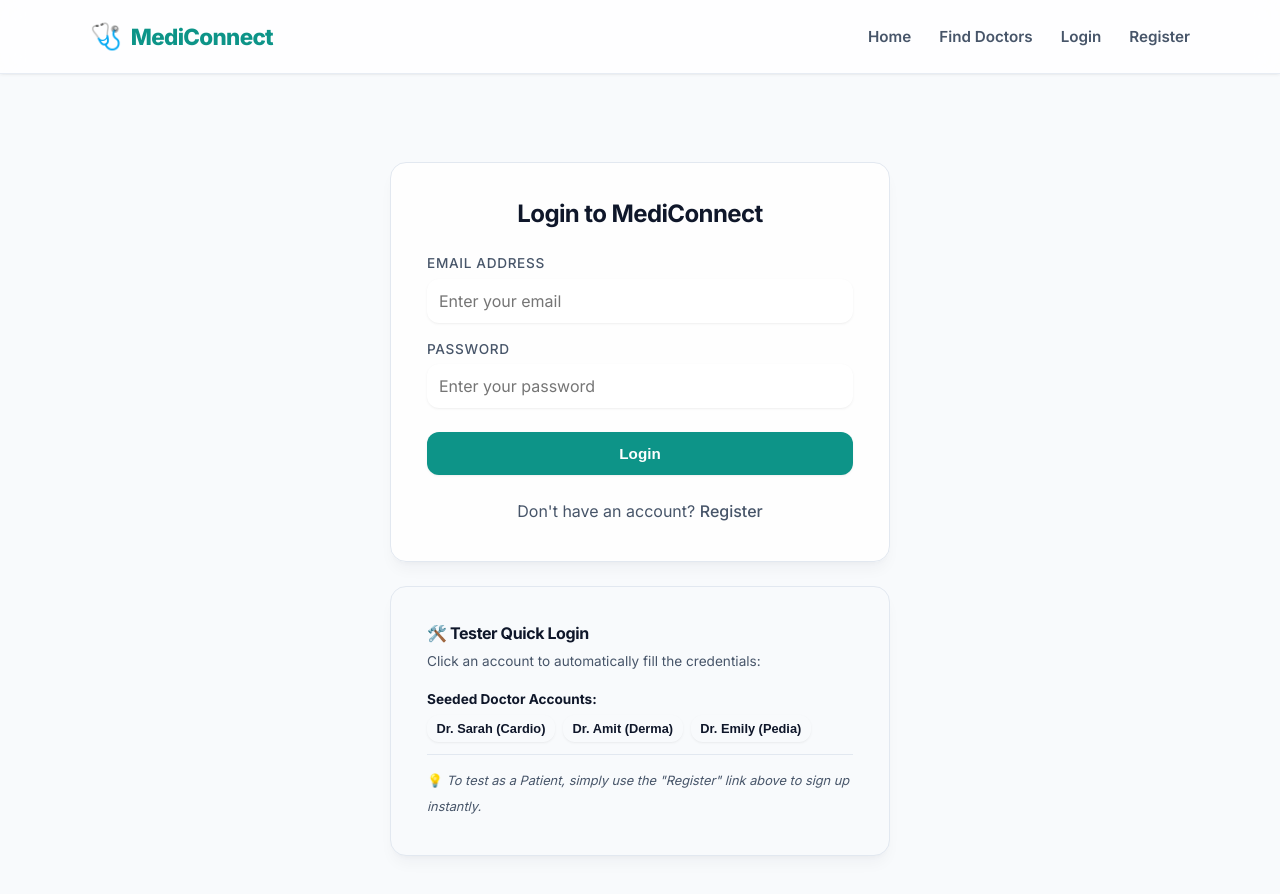
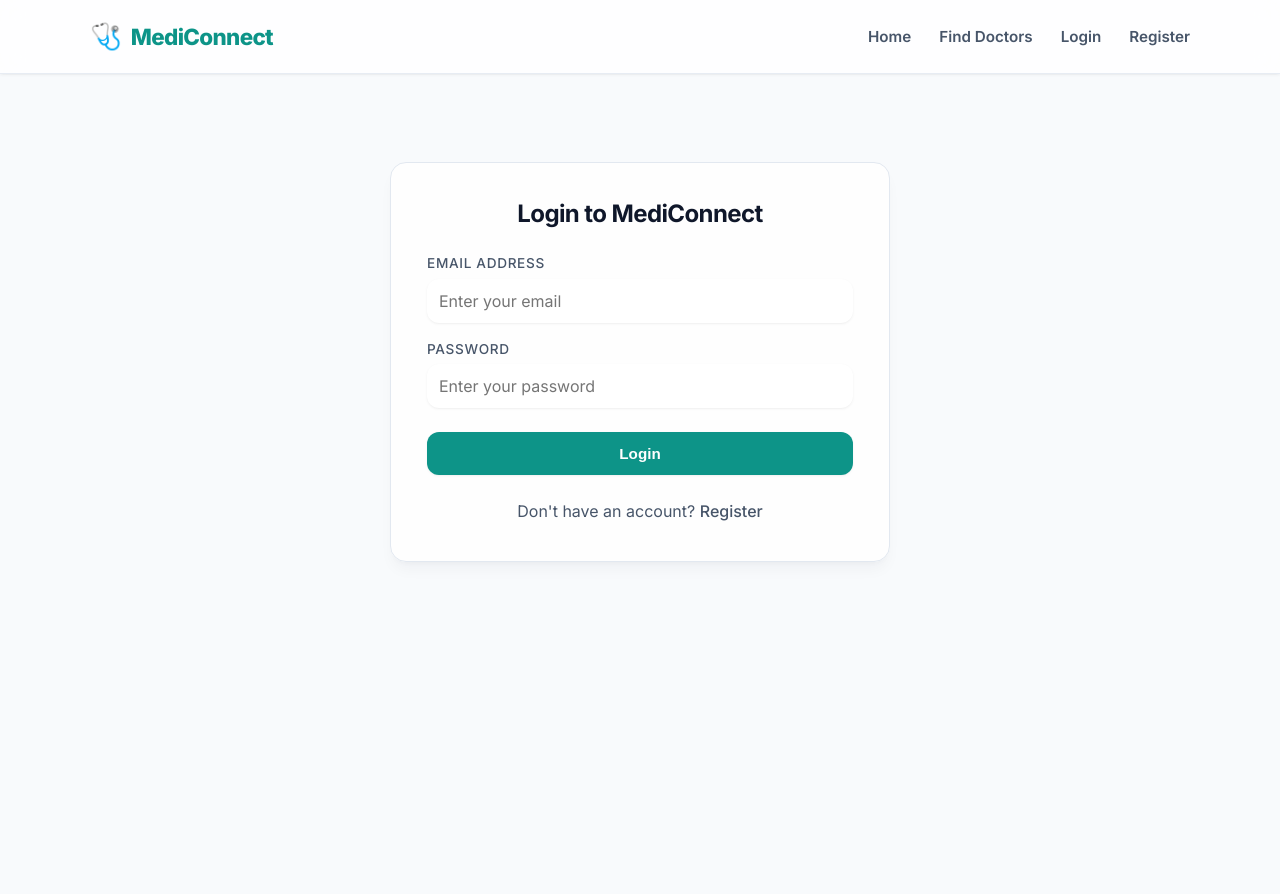
Before and after one commit to Hetvi-Rupapara/Mediconnect, a React (Vite) app in the folder client/: page /login in a window 1280 px wide. Shown: the top 894 px of the page. After the commit the page ends 800 px from the top, so only its background shows below. Built offline with nearby package versions, Linux system fonts and the light colour scheme.

Commit message:
Remove Tester Quick Login card from login view

```diff
--- a/client/src/pages/Login.jsx
+++ b/client/src/pages/Login.jsx
@@ -121,54 +121,6 @@ function Login() {
           Don't have an account? <Link to="/register" style={{ color: 'var(--primary-color)', fontWeight: '500', textDecoration: 'none' }}>Register</Link>
         </p>
       </div>
-
-      {/* Quick Tester Login Helper */}
-      <div className="card" style={{ maxWidth: '500px', margin: '1.5rem auto 3rem auto', background: '#f8fafc', borderColor: '#e2e8f0' }}>
-        <h4 style={{ color: 'var(--text-primary)', marginBottom: '0.5rem', display: 'flex', alignItems: 'center', gap: '0.5rem' }}>
-          🛠️ Tester Quick Login
-        </h4>
-        <p style={{ fontSize: '0.85rem', color: 'var(--text-secondary)', marginBottom: '1rem' }}>
-          Click an account to automatically fill the credentials:
-        </p>
-
-        <div style={{ display: 'grid', gap: '0.75rem' }}>
-          <div>
-            <strong style={{ fontSize: '0.85rem', display: 'block', marginBottom: '0.25rem', color: 'var(--text-primary)' }}>Seeded Doctor Accounts:</strong>
-            <div style={{ display: 'flex', flexWrap: 'wrap', gap: '0.5rem' }}>
-              <button
-                type="button"
-                className="btn"
-                style={{ fontSize: '0.8rem', padding: '0.4rem 0.6rem', border: '1px solid var(--primary-color)', background: 'transparent', color: 'var(--primary-color)', cursor: 'pointer' }}
-                onClick={() => setFormData({ email: 'sarah.jenkins@mediconnect.com', password: 'doctorpassword123' })}
-              >
-                Dr. Sarah (Cardio)
-              </button>
-              <button
-                type="button"
-                className="btn"
-                style={{ fontSize: '0.8rem', padding: '0.4rem 0.6rem', border: '1px solid var(--primary-color)', background: 'transparent', color: 'var(--primary-color)', cursor: 'pointer' }}
-                onClick={() => setFormData({ email: 'amit.patel@mediconnect.com', password: 'doctorpassword123' })}
-              >
-                Dr. Amit (Derma)
-              </button>
-              <button
-                type="button"
-                className="btn"
-                style={{ fontSize: '0.8rem', padding: '0.4rem 0.6rem', border: '1px solid var(--primary-color)', background: 'transparent', color: 'var(--primary-color)', cursor: 'pointer' }}
-                onClick={() => setFormData({ email: 'emily.watson@mediconnect.com', password: 'doctorpassword123' })}
-              >
-                Dr. Emily (Pedia)
-              </button>
-            </div>
-          </div>
-
-          <div style={{ borderTop: '1px solid #e2e8f0', paddingTop: '0.75rem' }}>
-            <span style={{ fontSize: '0.8rem', color: 'var(--text-secondary)' }}>
-              💡 <em>To test as a Patient, simply use the "Register" link above to sign up instantly.</em>
-            </span>
-          </div>
-        </div>
-      </div>
     </div>
   );
 }
```
